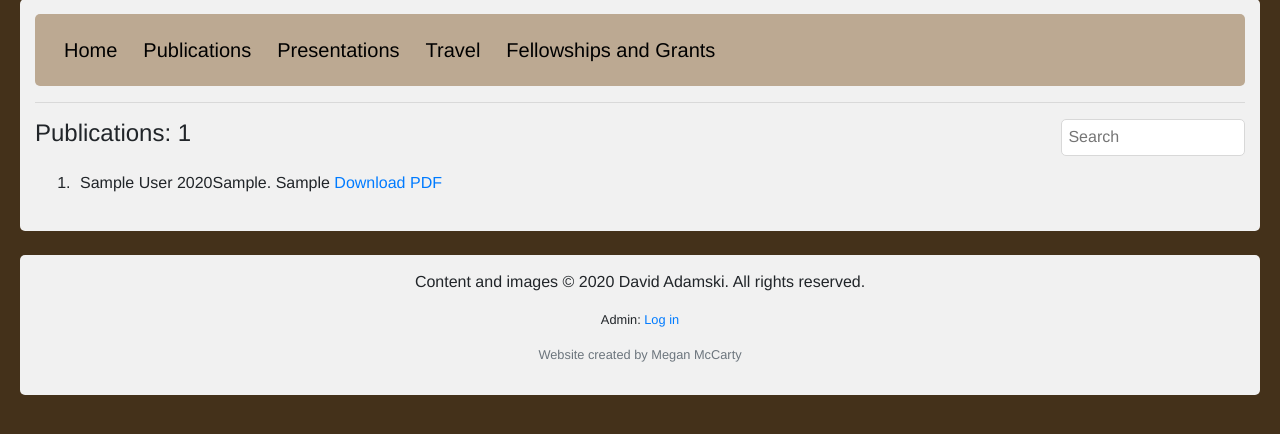
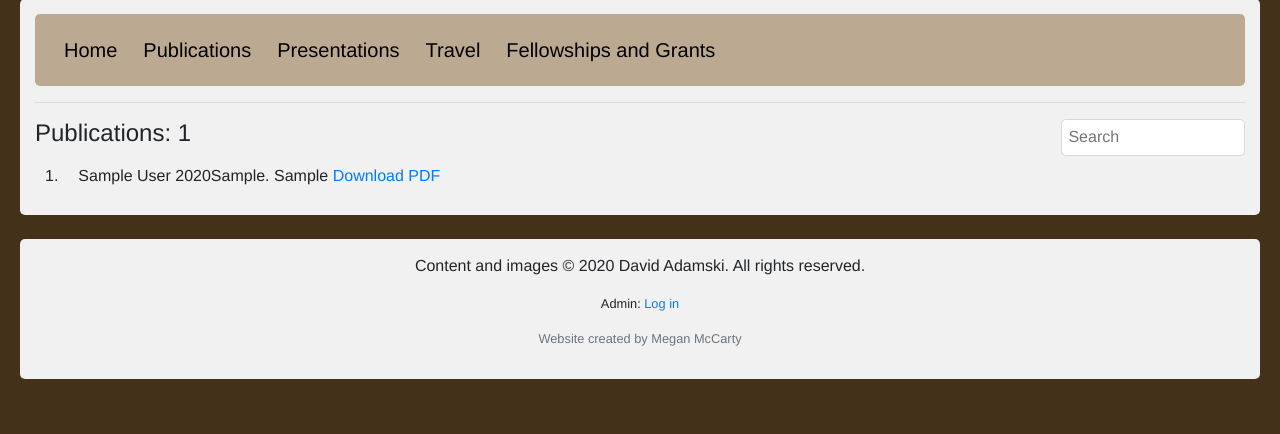
Before and after one commit to Meganmccarty/adamski, a Django app: page /publications/ in a window 1280 px wide. Shown: the part 322-756 px from the top of the page. Run offline with Django 3.2, Linux system fonts and the light colour scheme; tables that the repository leaves empty hold one stand-in row (values such as "Sample post"); some libraries are stand-ins or nearby versions.

Commit message:
Modified pub list into table, fixed search

```diff
--- a/database/templates/database/publications.html
+++ b/database/templates/database/publications.html
@@ -15,20 +15,28 @@
 <div class="img-center">
     <img src="{% static 'images/adamski-usnm.jpg' %}">
 </div>
+<div id="all-items"> <!-- Do NOT remove this div or its id, it's for List.js (no CSS) -->
     <div class="search-box">
         <h4>Publications: {{ pub_count }}</h4>
         <input class="search" placeholder=" Search" />
     </div>
-<ol class="list list-items">
+    <table>
+        <tbody class="list">
             {% for publication in pub_list %}
-        <li>
-            <span>{{ publication.author }} {{ publication.year_and_letter }}.
+            <tr>
+                <td>{{ publication.pub_num }}.</td>
+                <td>
+                    <span class="item"> <!-- Do NOT remove this class, it's for List.js (no CSS) -->
+                        {{ publication.author }} {{ publication.year_and_letter }}.
                         {{ publication.reference | safe }}
                         {% if publication.pdf %}
                             <a target="_blank" href="{{ publication.pdf.url }}">Download PDF</a>
                         {% endif %}
                     </span>
-        </li>
+                </td>
+            </tr>
             {% endfor %}
-</ol>
+        </tbody>
+    </table>
+</div>
 {% endblock %}
--- a/static/css/styles.css
+++ b/static/css/styles.css
@@ -125,6 +125,13 @@ footer {
     padding: 5px;
 }
 
+td {
+    vertical-align: top;
+    padding-bottom: 15px;
+    padding-left: 10px;
+    padding-right: 10px;
+}
+
 /*---------- Search Box on Pub., Pres., Travel, and Grants Pages ----------*/
 
 .search-box {
```
Lines whose indentation alone changed are shown as unchanged.
